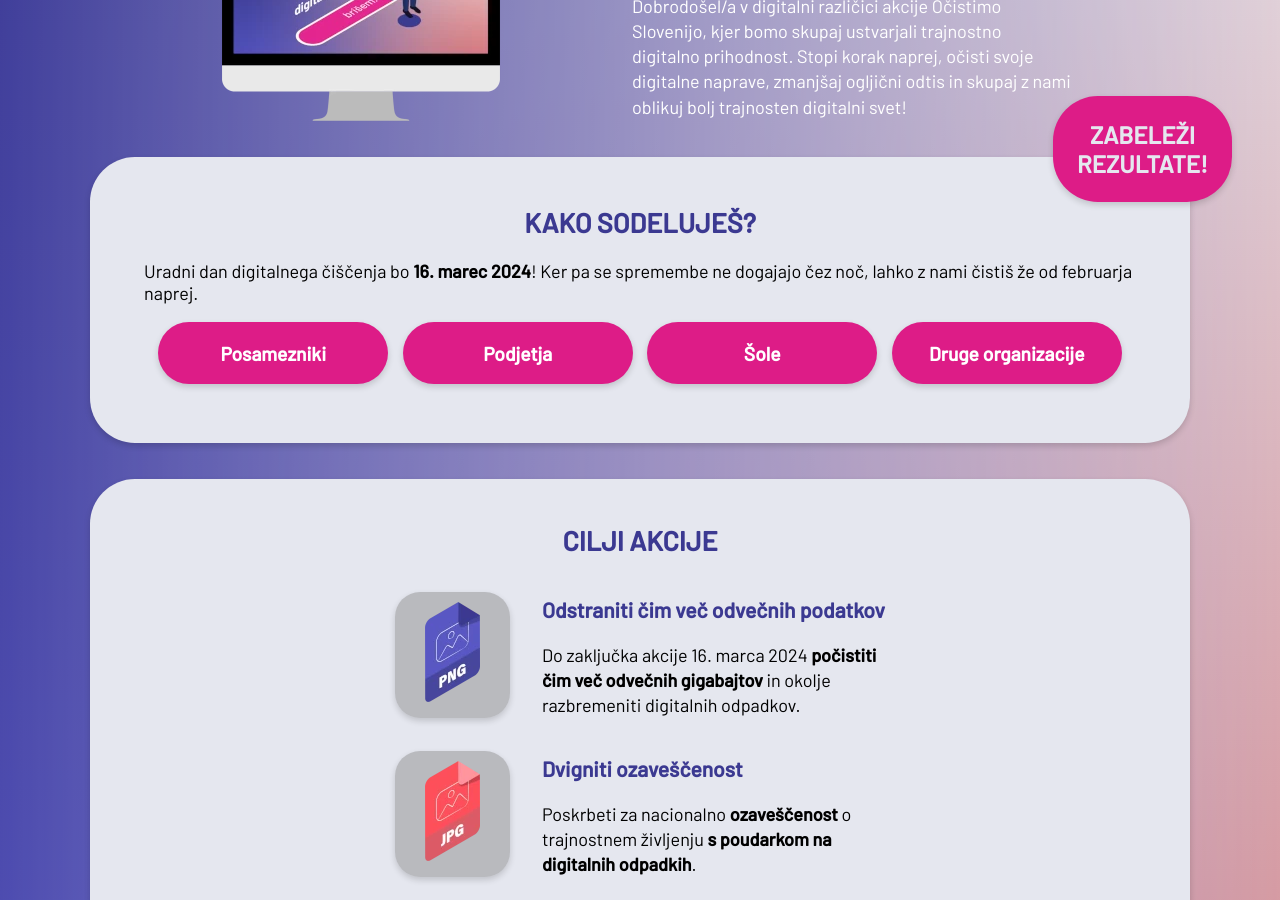
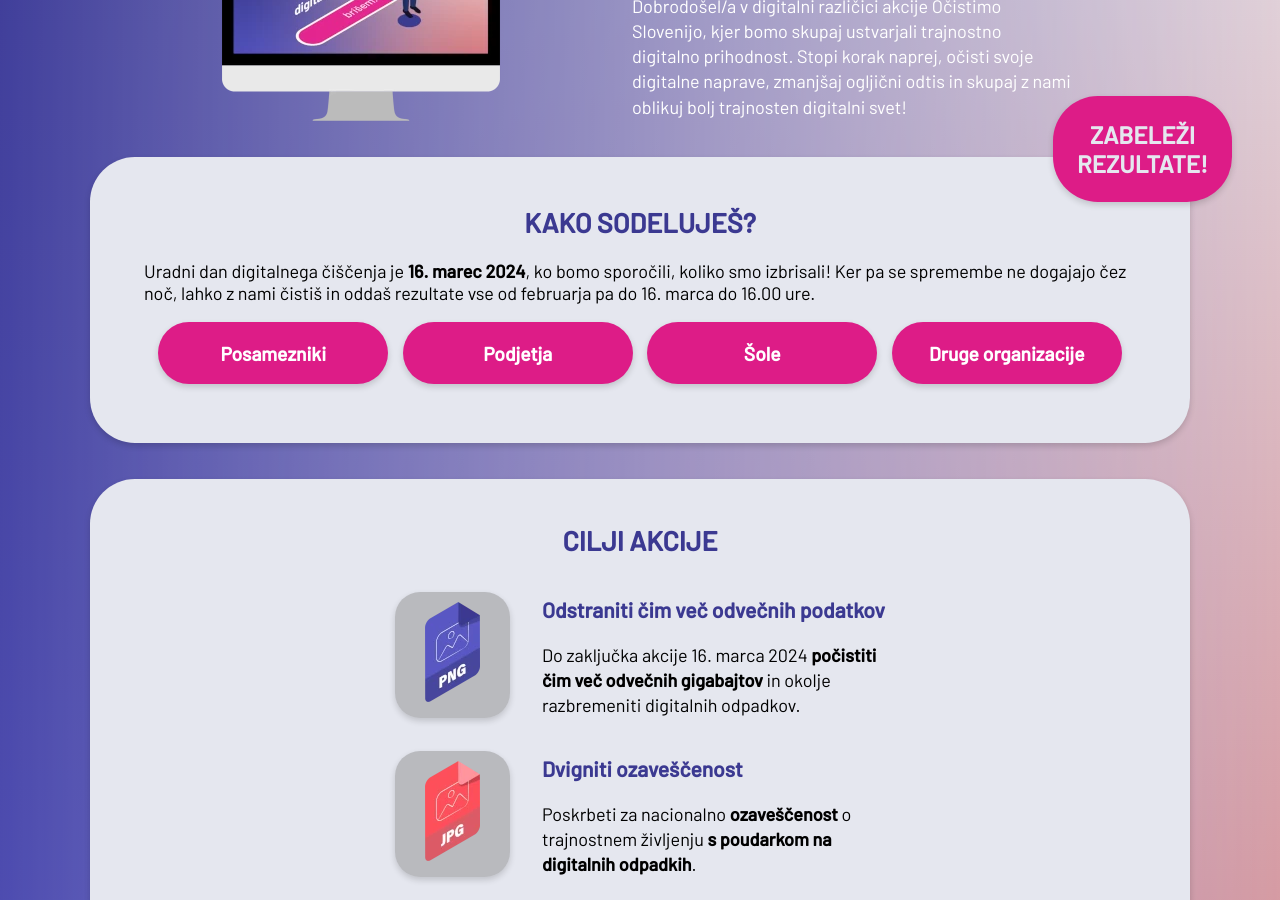
Before and after one commit to ewba/dcd-si, a Jekyll site: the page built from index.md, in a window 1280 px wide and 900 px high, scrolled down 386 px. Built offline with Jekyll 4.4.1, drawn with Linux system fonts in a browser that asks for light colours.

Commit message:
Update index.md

```diff
--- a/index.md
+++ b/index.md
@@ -21,7 +21,7 @@ co2: "0,03"
 <div class="block" style="min-height: 14.5rem;">
 <h2>Kako sodeluješ?</h2>
 
-Uradni dan digitalnega čiščenja bo <strong>16. marec 2024</strong>! Ker pa se spremembe ne dogajajo čez noč, lahko z nami čistiš že od februarja naprej.
+Uradni dan digitalnega čiščenja je <strong>16. marec 2024</strong>, ko bomo sporočili, koliko smo izbrisali! Ker pa se spremembe ne dogajajo čez noč, lahko z nami čistiš in oddaš rezultate vse od februarja pa do 16. marca do 16.00 ure.
 
 {% include sodeluj.html %}
 
```
